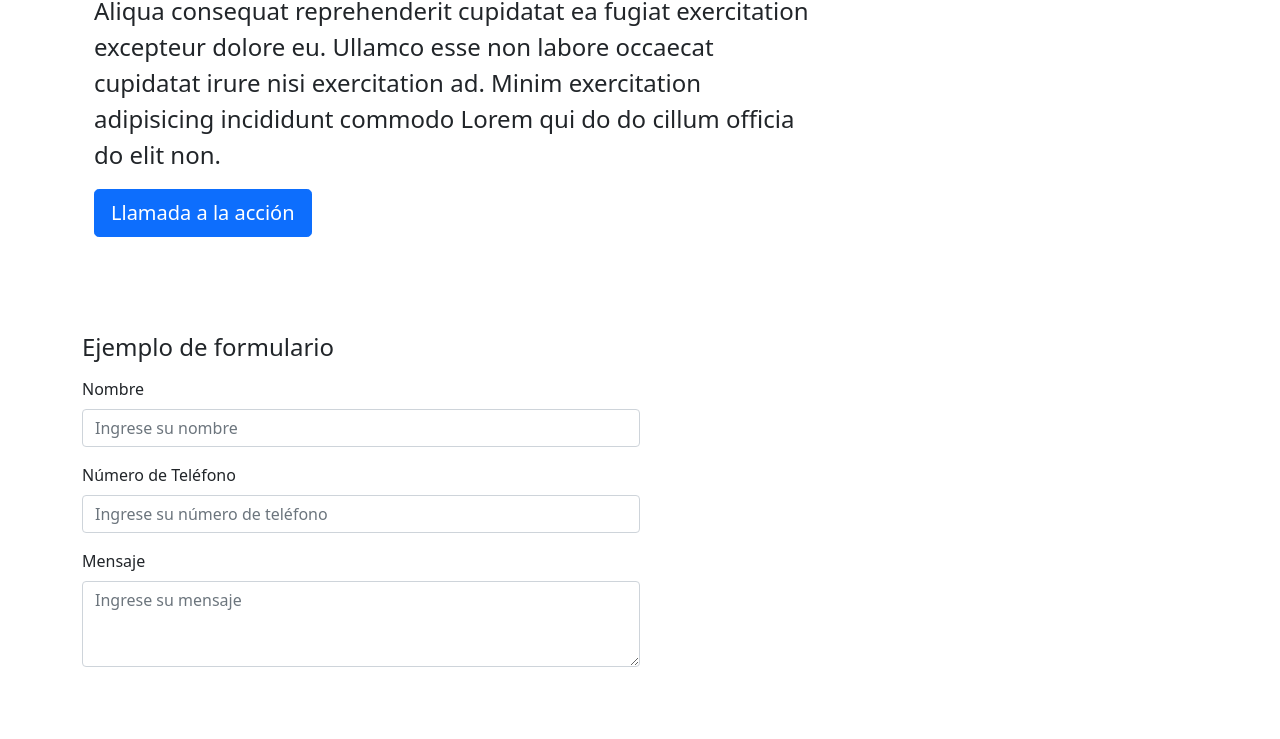
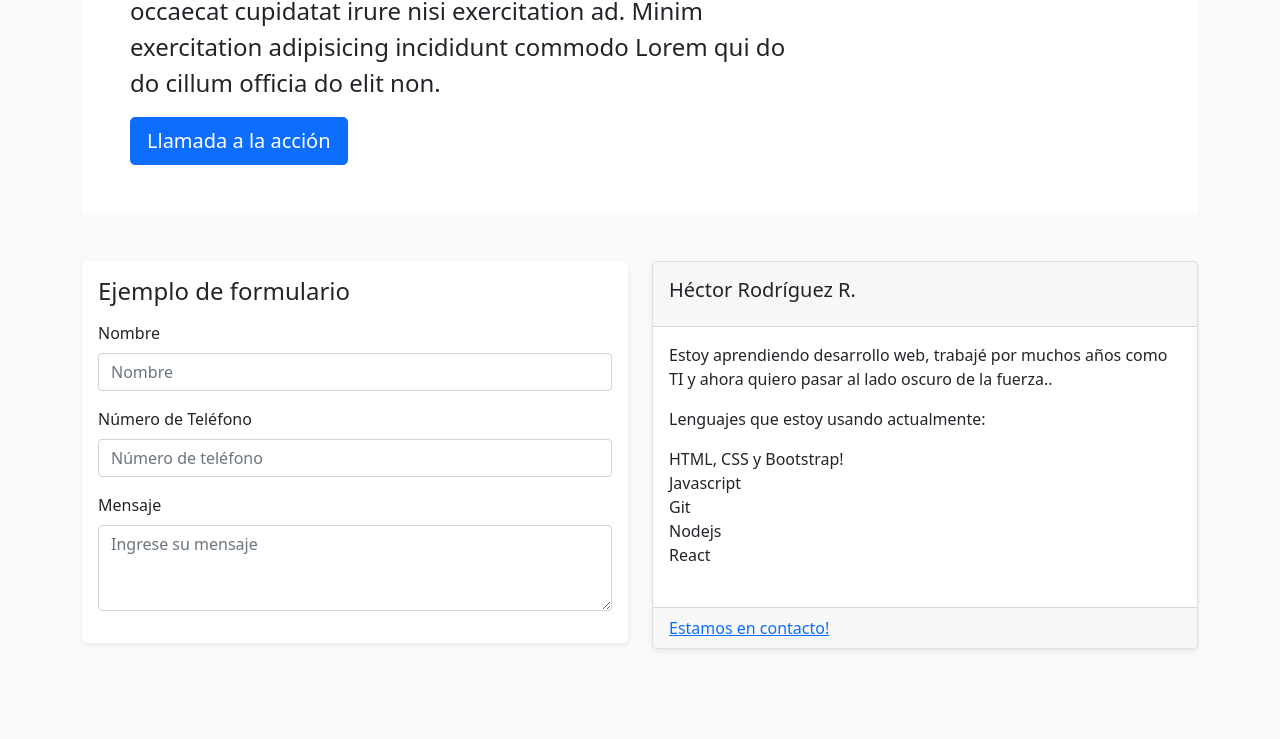
Before and after one commit to hroddev/htmlCss, a plain HTML site: page ejercicio-elementos-bootstrap/index.html in a window 1280 px wide. Shown: the part 241-980 px from the top of the page. Before the commit the page ends 924 px from the top, so only its background shows below. Drawn offline with nearby package versions, Linux system fonts and the light colour scheme.

Commit message:
add card and modify the layot

```diff
--- a/ejercicio-elementos-bootstrap/index.html
+++ b/ejercicio-elementos-bootstrap/index.html
@@ -7,16 +7,15 @@
     <link href="https://cdn.jsdelivr.net/npm/bootstrap@5.1.3/dist/css/bootstrap.min.css" rel="stylesheet" integrity="sha384-1BmE4kWBq78iYhFldvKuhfTAU6auU8tT94WrHftjDbrCEXSU1oBoqyl2QvZ6jIW3" crossorigin="anonymous">
     <title>Elementos de Interés en Bootstrap</title>
 </head>
-<body>
-    <div class="container my-5">
-        <h1 class="mb-4 text-center">Elementos de Interés en Bootstrap</h1>
+<body class="bg-light">
 
-        <div class="container-fluid py-5">
+    <div class="container py-5">
+
+        <div class="container-fluid p-5 bg-white mb-5">
             <h1 class="display-5 fw-bold">Ejemplo de jumbotron</h1>
             <p class="col-md-8 fs-4">Aliqua consequat reprehenderit cupidatat ea fugiat exercitation excepteur dolore eu. Ullamco esse non labore occaecat cupidatat irure nisi exercitation ad. Minim exercitation adipisicing incididunt commodo Lorem qui do do cillum officia do elit non.</p>
-            <button class="btn btn-primary btn-lg" type="button" data-bs-toggle="modal" data-bs-target="#exampleModal">
+            <button class="btn btn-primary btn-lg " type="button" data-bs-toggle="modal" data-bs-target="#exampleModal">
                 Llamada a la acción</button>
-          </div>
         </div>
 
         <!-- Modal -->
@@ -24,7 +23,7 @@
             <div class="modal-dialog">
             <div class="modal-content">
                 <div class="modal-header">
-                <h5 class="modal-title" id="exampleModalLabel">Titulo del Modal</h5>
+                <h5 class="modal-title" id="exampleModalLabel">Título del Modal</h5>
                 <button type="button" class="btn-close" data-bs-dismiss="modal" aria-label="Close"></button>
                 </div>
                 <div class="modal-body">
@@ -32,32 +31,57 @@
                 </div>
                 <div class="modal-footer">
                 <button type="button" class="btn btn-secondary" data-bs-dismiss="modal">Cerrar</button>
-                <button type="button" class="btn btn-primary">Guardar Cambios</button>
                 </div>
             </div>
             </div>
         </div>
         <!-- End Modal -->
 
+        <div class="row row-cols-1 row-cols-md-2">
             <!-- Formulario -->
-        <form class="mt-5 container">
+            <div class="col">
+                <form class="bg-white p-3 rounded-3 shadow-sm mb-5">
                     <h4 class="mb-3">Ejemplo de formulario</h4>
-            <div class="mb-3 w-50">
+                    <div class="mb-3 ">
                         <label for="name" class="form-label">Nombre</label>
-                <input type="text" class="form-control" id="name" placeholder="Ingrese su nombre">
+                        <input type="text" class="form-control" id="name" placeholder="Nombre">
                     </div>
-            <div class="mb-3 w-50">
+                    <div class="mb-3">
                         <label for="phone-number" class="form-label">Número de Teléfono</label>
-                <input type="number" class="form-control" id="phone-number"placeholder="Ingrese su número de teléfono">
+                        <input type="number" class="form-control" id="phone-number"placeholder="Número de teléfono">
                     </div>
-            <div class="mb-3 w-50">
+                    <div class="mb-3">
                         <label for="message" class="form-label">Mensaje</label>
                         <textarea class="form-control" id="message" rows="3" placeholder="Ingrese su mensaje"></textarea>
                     </div>
                 </form>
+            </div>
+            <!-- fin formulario -->
 
-        <div class="perfil">
-
+            <!-- tarjeta de perfil -->
+            <div class="col">
+                <div class="card rounded-3 shadow-sm">
+                    <div class="card-header py-3">
+                        <h5 class="card-title">Héctor Rodríguez R.</h5>
+                    </div>
+                    <div class="card-body">
+                        <p class="card-text">Estoy aprendiendo desarrollo web, trabajé por muchos años como TI y ahora quiero pasar al lado oscuro de la fuerza..
+                        </p>
+                        <p>Lenguajes que estoy usando actualmente:</p>
+                        <ul class="list-unstyled mt-3 mb-4">
+                            <li>HTML, CSS y Bootstrap!</li>
+                            <li>Javascript</li>
+                            <li>Git</li>
+                            <li>Nodejs</li>
+                            <li>React</li>
+                          </ul>
+                    </div>
+                    <div class="card-footer">
+                        <a href="mailto:hector@hrod.dev" class="card-link">Estamos en contacto!</a>
+                    </div>
+                </div>
+            </div>
+        </div>
     </div>
 </div>
 </body>
```
Lines whose indentation alone changed are shown as unchanged.
